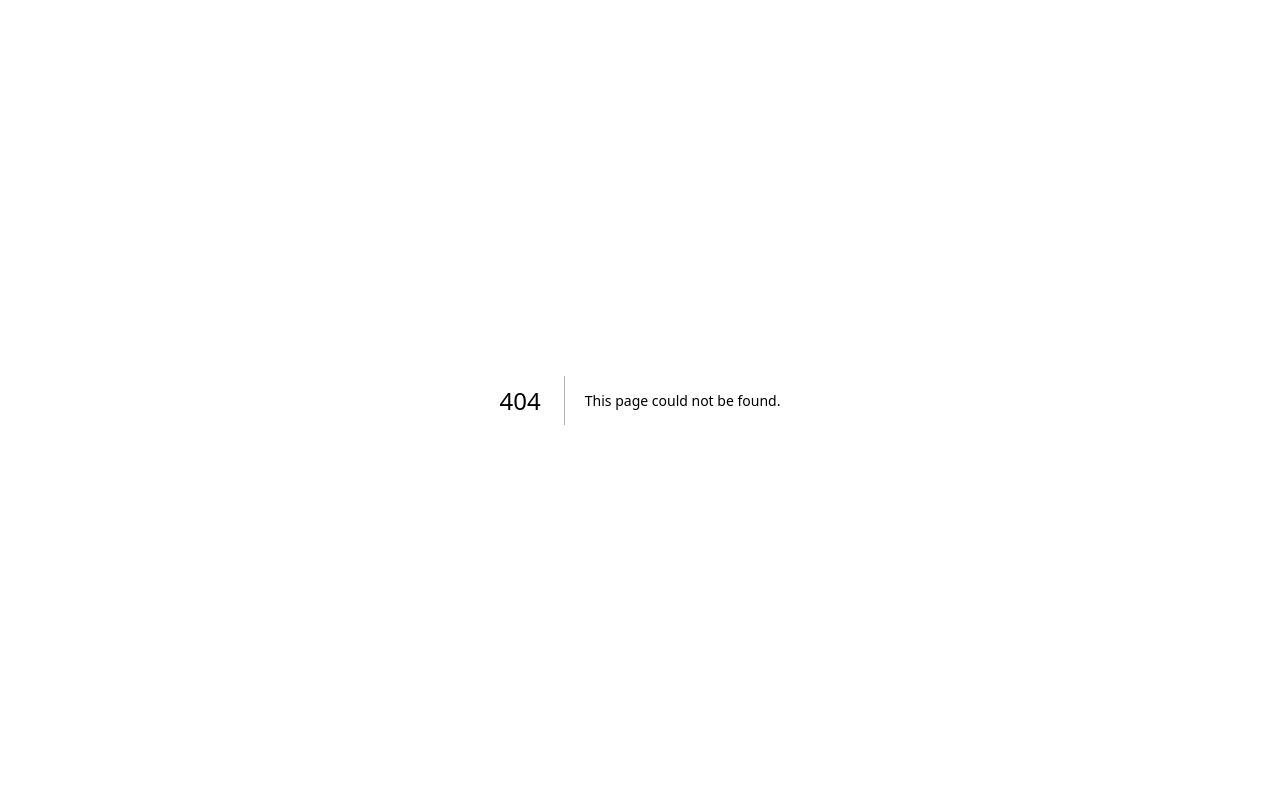
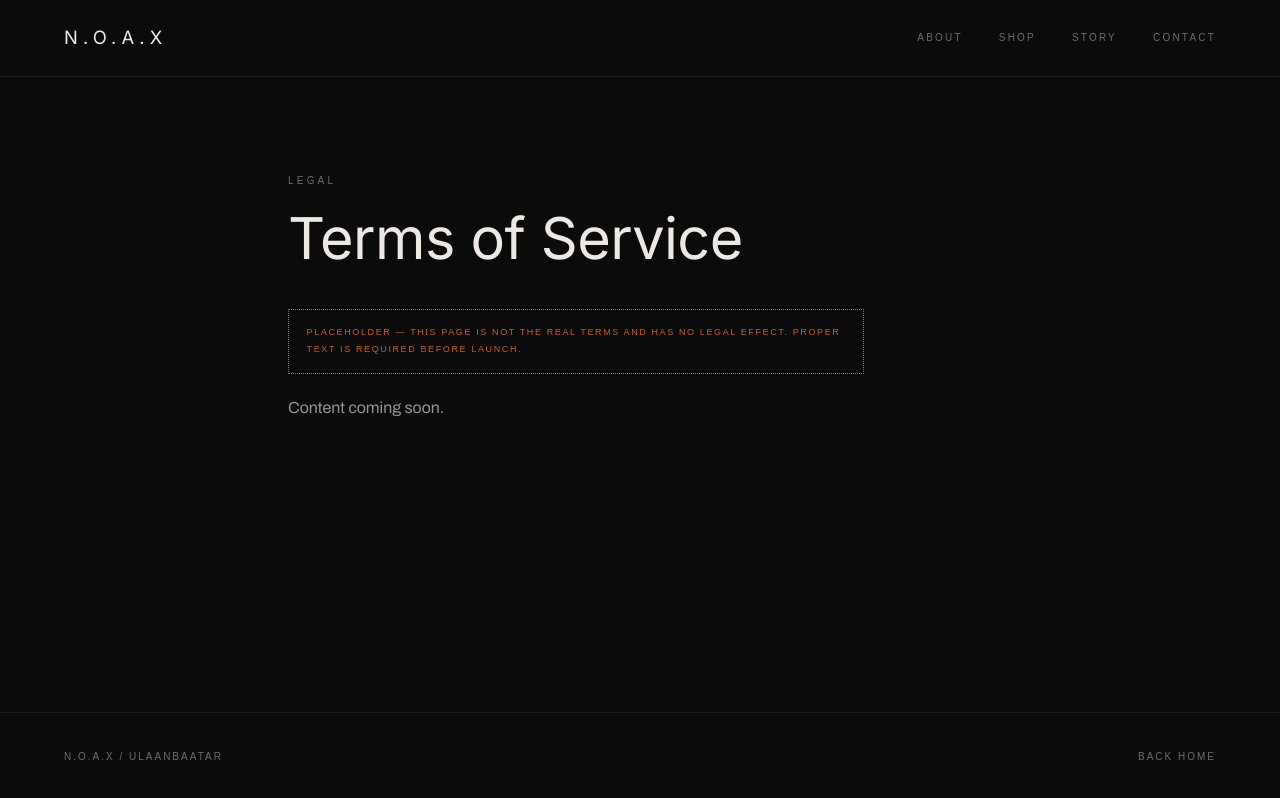
Before and after one commit to emmatuguldur/Noax, a Next.js app: page /terms in a window 1280 px wide. Before the commit this address had no page. Built offline with nearby package versions, Linux system fonts and the light colour scheme; a web font is replaced by a local one.

Commit message:
added policies in footer

```diff
--- a/src/app/globals.css
+++ b/src/app/globals.css
@@ -804,8 +804,7 @@
 --------------------------------------------------------------------------- */
 .material {
   position: relative;
-  max-width: 80
-  rem;
+  max-width: 88rem;
   margin: 0 auto;
   /* The bottom value used to be 0 because the pull-quote block carried the
      space down to the footer. With that gone the section has to hold its own
@@ -931,7 +930,7 @@
    as text links — a duplicate of that system, not a replacement for it.
 --------------------------------------------------------------------------- */
 .site-foot {
-  max-width: 82rem;
+  max-width: 88rem;
   margin: 0 auto;
   /* The bottom padding clears the fixed corner marks, which sit ~1.5rem off the
      viewport floor and would otherwise land on top of the bottom bar at the end
@@ -942,7 +941,7 @@
 .site-foot-main {
   display: grid;
   grid-template-columns: minmax(0, 1fr);
-  gap: clamp(2.5rem, 6vw, 4rem);
+  gap: clamp(0rem, 5vw, 0rem);
 }
 
 @media (min-width: 768px) {
@@ -967,10 +966,38 @@
   color: var(--paper-dim);
 }
 
+/* The spec line under the blurb — same dotted-leader treatment as the `Origin`
+   row in `.product-spec`, held to a short measure so the leader stays a hairline
+   between two words rather than running the width of the brand column. */
+.site-foot-origin {
+  margin-top: clamp(1.5rem, 3.5vh, 2rem);
+  display: flex;
+  align-items: baseline;
+  gap: 0.75rem;
+  max-width: 17rem;
+  font-family: var(--font-mono), ui-monospace, monospace;
+  font-size: 9px;
+  letter-spacing: 0.28em;
+  text-transform: uppercase;
+  color: var(--ash);
+}
+
+.site-foot-leader {
+  flex: 1 1 auto;
+  /* Sits on the baseline the two words share, not under their descenders. */
+  transform: translateY(-0.25em);
+  border-bottom: 1px dotted rgba(255, 255, 255, 0.15);
+}
+
+.site-foot-origin-value {
+  flex: 0 0 auto;
+  color: var(--paper-dim);
+}
+
 .site-foot-cols {
   display: grid;
   grid-template-columns: repeat(auto-fit, minmax(8.5rem, 1fr));
-  gap: clamp(2rem, 5vw, 3rem);
+  gap: clamp(2rem, 5vw, 4rem);
 }
 
 .site-foot-tag {
@@ -1108,6 +1135,21 @@
   font-size: 1rem;
   line-height: 1.7;
   color: rgba(237, 233, 226, 0.62);
+}
+
+/* Construction notice for the two unwritten legal pages. Deliberately loud for
+   this palette — ember on a dotted rule — because it has to be impossible to
+   miss on the way to launch. It goes when the real text lands; see
+   `/terms` and `/privacy`. */
+.page-placeholder {
+  padding: 0.9rem 1.1rem;
+  border: 1px dotted var(--ember);
+  font-family: var(--font-mono), ui-monospace, monospace;
+  font-size: 9px;
+  letter-spacing: 0.18em;
+  line-height: 1.9;
+  text-transform: uppercase;
+  color: var(--ember);
 }
 
 .page-foot {
--- /dev/null
+++ b/src/app/privacy/page.tsx
@@ -0,0 +1,42 @@
+import type { Metadata } from "next";
+
+import PageShell from "@/components/PageShell";
+
+/**
+ * ============================================================================
+ * TODO(noax): PLACEHOLDER — NOT LEGAL TEXT. DO NOT LAUNCH WITH THIS PAGE AS IS.
+ * ============================================================================
+ *
+ * This route exists so the footer's "Privacy Policy" link resolves instead of
+ * 404ing. Nothing below is a policy and none of it has been reviewed by a
+ * lawyer.
+ *
+ * A privacy policy is the one page here with a hard legal deadline: the moment
+ * the site collects anything — an order, an email, analytics, a payment
+ * processor's cookies — a real one is required, and under GDPR it has to name
+ * what you collect, why, on what lawful basis, who you share it with, how long
+ * you keep it, and how someone asks for it back or deleted.
+ *
+ * Write it against what the site actually does at that point, not against this
+ * template. The same applies to `/terms`.
+ *
+ * `noindex` is set below on purpose — a placeholder policy should not be
+ * indexed and then relied on. Remove it with the placeholder.
+ */
+
+export const metadata: Metadata = {
+  title: "Privacy Policy — N.O.A.X",
+  robots: { index: false, follow: false },
+};
+
+export default function PrivacyPage() {
+  return (
+    <PageShell eyebrow="Legal" title="Privacy Policy">
+      <p className="page-placeholder">
+        Placeholder — this page is not the real policy and has no legal effect.
+        Proper text is required before launch.
+      </p>
+      <p>Content coming soon.</p>
+    </PageShell>
+  );
+}
--- /dev/null
+++ b/src/app/terms/page.tsx
@@ -0,0 +1,40 @@
+import type { Metadata } from "next";
+
+import PageShell from "@/components/PageShell";
+
+/**
+ * ============================================================================
+ * TODO(noax): PLACEHOLDER — NOT LEGAL TEXT. DO NOT LAUNCH WITH THIS PAGE AS IS.
+ * ============================================================================
+ *
+ * This route exists so the footer's "Terms of Service" link resolves instead of
+ * 404ing. Nothing below is enforceable and none of it has been reviewed by a
+ * lawyer.
+ *
+ * Before the shop takes a single real order, this has to be replaced with terms
+ * that actually cover: what you are selling, order and payment, shipping and
+ * customs out of Mongolia, returns and the statutory cancellation rights of
+ * wherever you ship to, limitation of liability, and governing law.
+ *
+ * The same applies to `/privacy`.
+ *
+ * `noindex` is set below on purpose — placeholder legal text should not be
+ * indexed and then cited back at you. Remove it with the placeholder.
+ */
+
+export const metadata: Metadata = {
+  title: "Terms of Service — N.O.A.X",
+  robots: { index: false, follow: false },
+};
+
+export default function TermsPage() {
+  return (
+    <PageShell eyebrow="Legal" title="Terms of Service">
+      <p className="page-placeholder">
+        Placeholder — this page is not the real terms and has no legal effect.
+        Proper text is required before launch.
+      </p>
+      <p>Content coming soon.</p>
+    </PageShell>
+  );
+}
--- a/src/components/SiteFooter.tsx
+++ b/src/components/SiteFooter.tsx
@@ -1,6 +1,46 @@
 import Link from "next/link";
 
-import { FOOTER_COPY } from "@/data/copy";
+import { FOOTER_COPY, type FooterItem } from "@/data/copy";
+
+/**
+ * One footer entry. How it renders is decided by its `href`: an internal route
+ * gets `next/link` so it prefetches like the rest of the site, an external URL
+ * opens in a new tab, `mailto:` gets a plain anchor, and an item with no `href`
+ * stays text instead of pretending to be a link.
+ */
+function FooterEntry({ item }: { item: FooterItem }) {
+  if (!item.href) {
+    return <span className="foot-link">{item.label}</span>;
+  }
+
+  if (item.href.startsWith("/")) {
+    return (
+      <Link className="foot-link foot-link-live" href={item.href}>
+        {item.label}
+      </Link>
+    );
+  }
+
+  /* Same treatment the Instagram link on `/contact` already uses. */
+  if (item.href.startsWith("http")) {
+    return (
+      <a
+        className="foot-link foot-link-live"
+        href={item.href}
+        rel="noreferrer noopener"
+        target="_blank"
+      >
+        {item.label}
+      </a>
+    );
+  }
+
+  return (
+    <a className="foot-link foot-link-live" href={item.href}>
+      {item.label}
+    </a>
+  );
+}
 
 /**
  * The homepage footer. Sub-pages keep their own `.page-foot` — this closes the
@@ -12,10 +52,8 @@ import { FOOTER_COPY } from "@/data/copy";
  * require driving a scroll-scrubbed animation — which matters for keyboard and
  * screen-reader users, and for anyone who has already scrolled past the row.
  *
- * How an item renders is decided by its `href`: an internal route gets
- * `next/link` so it prefetches like the rest of the site, `mailto:` gets a
- * plain anchor, and an item with no `href` stays text instead of pretending to
- * be a link.
+ * Every item comes from `FOOTER_COPY.columns`; `FooterEntry` above decides how
+ * each one renders from its `href`.
  */
 export default function SiteFooter() {
   return (
@@ -24,6 +62,15 @@ export default function SiteFooter() {
         <div className="site-foot-brand">
           <p className="site-foot-word">N.O.A.X</p>
           <p className="site-foot-blurb">{FOOTER_COPY.blurb}</p>
+
+          {/* Key, leader, value — the dotted rule is decoration between two
+              pieces of text that already read as a pair, so it is hidden from
+              assistive tech rather than announced as an empty element. */}
+          <p className="site-foot-origin">
+            <span>{FOOTER_COPY.origin.key}</span>
+            <span className="site-foot-leader" aria-hidden="true" />
+            <span className="site-foot-origin-value">{FOOTER_COPY.origin.value}</span>
+          </p>
         </div>
 
         <div className="site-foot-cols">
@@ -33,17 +80,7 @@ export default function SiteFooter() {
               <ul className="site-foot-list">
                 {column.items.map((item) => (
                   <li key={item.label}>
-                    {!item.href ? (
-                      <span className="foot-link">{item.label}</span>
-                    ) : item.href.startsWith("/") ? (
-                      <Link className="foot-link foot-link-live" href={item.href}>
-                        {item.label}
-                      </Link>
-                    ) : (
-                      <a className="foot-link foot-link-live" href={item.href}>
-                        {item.label}
-                      </a>
-                    )}
+                    <FooterEntry item={item} />
                   </li>
                 ))}
               </ul>
--- a/src/data/copy.ts
+++ b/src/data/copy.ts
@@ -71,12 +71,16 @@ export const MATERIAL_COPY = {
  * the shapes; it does not replace them, and the shape field is untouched.
  *
  * `href` is what decides how an item renders in `SiteFooter`: internal routes
- * become `next/link`, `mailto:` becomes a plain anchor, and an item with no
- * href stays text rather than pretending to be a link.
+ * become `next/link`, `http(s)` opens in a new tab, `mailto:` becomes a plain
+ * anchor, and an item with no href stays text rather than pretending to be a
+ * link.
  */
 export interface FooterItem {
   label: string;
-  /** Internal route, a `mailto:`, or omitted to render as plain text. */
+  /**
+   * Internal route, an `https://` URL, a `mailto:`, or omitted to render as
+   * plain text.
+   */
   href?: string;
 }
 
@@ -90,12 +94,19 @@ export interface FooterColumn {
    and can't be read. */
 export const FOOTER_COPY: {
   blurb: string;
+  /**
+   * The spec line under the brand blurb, drawn with a dotted leader between
+   * key and value — the same treatment as the `Origin / Mongolia` row in the
+   * product spec list on `/shop/[slug]`.
+   */
+  origin: { key: string; value: string };
   columns: FooterColumn[];
   legal: string;
   mark: string;
 } = {
   blurb:
     "Exploring the tactile relationship between architectural concepts and textile engineering. Every piece is a considered study in permanence and minimalist form.",
+  origin: { key: "Designed in", value: "Mongolia" },
   columns: [
     {
       tag: "Navigation",
@@ -109,8 +120,19 @@ export const FOOTER_COPY: {
     {
       tag: "Correspondence",
       items: [
-        { label: "hi@noax.mn", href: "mailto:hi@noax.mn" },
+        { label: "noaxthebest@gmail.com", href: "mailto:noaxthebest@gmail.com" },
+        { label: "@noaxthebest", href: "https://instagram.com/noaxthebest" },
         { label: "Ulaanbaatar, MN" },
+      ],
+    },
+    /* Its own column rather than appended to Navigation: these are obligations,
+       not places to go, and the grid is `auto-fit` so a third tag costs nothing
+       — it drops to a second row on narrow screens. */
+    {
+      tag: "Legal",
+      items: [
+        { label: "Terms of Service", href: "/terms" },
+        { label: "Privacy Policy", href: "/privacy" },
       ],
     },
   ],
```
